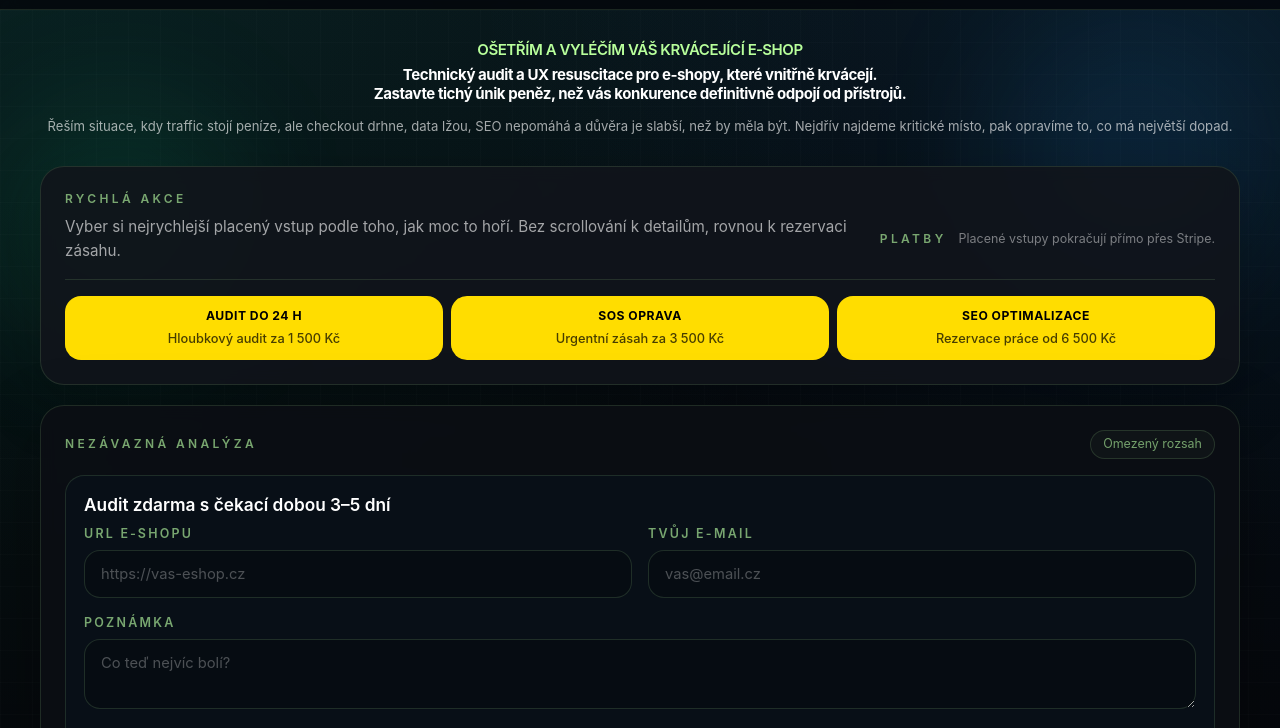
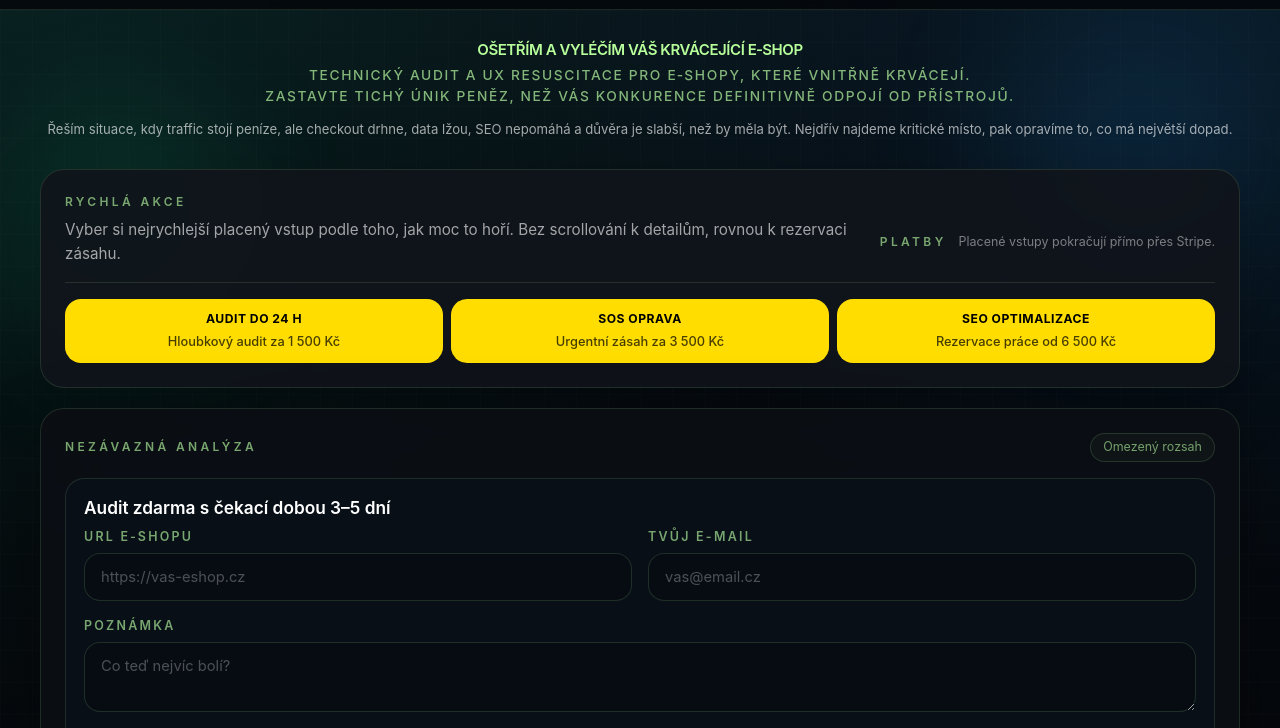
Before and after one commit to lb-ship-it/e-shop-medic, an Astro site: page / in a window 1280 px wide. Shown: the part 65-793 px from the top of the page. Built offline with nearby package versions, Linux system fonts and the light colour scheme; Astro itself is replaced by a stand-in of ours; some packages are replaced by stand-ins of ours.

Commit message:
Restyle hero claim text

```diff
--- a/src/pages/index.astro
+++ b/src/pages/index.astro
@@ -24,11 +24,11 @@ const heroHeadlineSupport = heroHeadlineTail.join(". ").trim();
         <p class="mx-auto max-w-[24ch] text-[0.72rem] font-semibold uppercase leading-[1.05] tracking-[-0.03em] text-[#b8ff9b] md:max-w-[32ch] md:text-[0.86rem] xl:max-w-none xl:text-[0.94rem] xl:whitespace-nowrap">
           {site.brand.heroTitle}
         </p>
-        <h1 class="mx-auto mt-2.5 max-w-6xl text-[0.72rem] font-bold leading-[1.08] tracking-[-0.03em] text-white md:text-[0.86rem] xl:text-[0.94rem] xl:whitespace-nowrap">
+        <h1 class="hero-claim mx-auto mt-2.5 max-w-6xl xl:whitespace-nowrap">
           {heroHeadline}
         </h1>
         {heroHeadlineSupport && (
-          <p class="mx-auto mt-0.5 max-w-6xl text-[0.72rem] font-bold leading-[1.08] tracking-[-0.03em] text-white md:text-[0.86rem] xl:text-[0.94rem] xl:whitespace-nowrap">
+          <p class="hero-claim mx-auto mt-1 max-w-6xl xl:whitespace-nowrap">
             {heroHeadlineSupport}
           </p>
         )}
--- a/src/styles/global.css
+++ b/src/styles/global.css
@@ -106,6 +106,12 @@ input[type="reset"],
 
 .section-title {
   @apply text-[1.35rem] font-semibold tracking-tight text-white md:text-[1.8rem] xl:text-[2.1rem];
+}
+
+.hero-claim {
+  @apply text-[0.68rem] font-medium uppercase leading-[1.22] md:text-[0.8rem] xl:text-[0.86rem];
+  letter-spacing: 0.12em;
+  color: rgb(var(--green-soft-rgb) / 0.9);
 }
 
 .muted {
```
